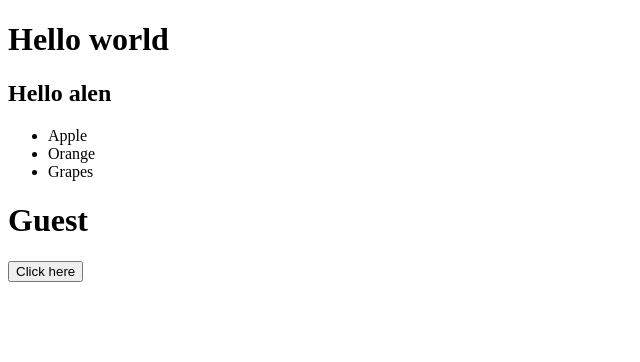
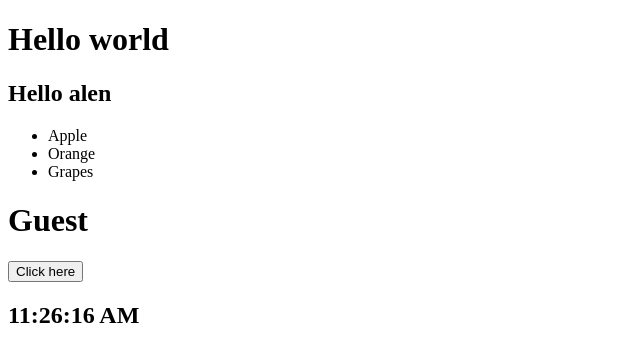
Before and after one commit to aj-allenn/React-Basics, a React (Vite) app: page / in a window 1280 px wide. Shown: the top 362 px of the page, without its empty margins (0-640 px from the left). Built offline with nearby package versions, Linux system fonts and the light colour scheme.

Commit message:
date completed

```diff
--- a/src/App.jsx
+++ b/src/App.jsx
@@ -4,6 +4,7 @@ import Greetings from './components/Class';
 import Render from './components/Render';
 import Renderr from './components/Renderr';
 import Alert from './components/Alert';
+import Clock from './components/Date';
 
 function App() {
   return (
@@ -14,6 +15,7 @@ function App() {
       <Render/>
       <Renderr/>
       <Alert/>
+      <Clock/>
     </div>
   )
 }
--- /dev/null
+++ b/src/components/Date.jsx
@@ -0,0 +1,17 @@
+import { useEffect, useState } from "react";
+
+function Clock() {
+  const [time, setTime] = useState(new Date().toLocaleTimeString());
+
+  useEffect(() => {
+    const interval = setInterval(() => {
+      setTime(new Date().toLocaleTimeString());
+    }, 1000);
+
+    return () => clearInterval(interval);
+  }, []);
+
+  return <h2>{time}</h2>;
+}
+
+export default Clock;
```
